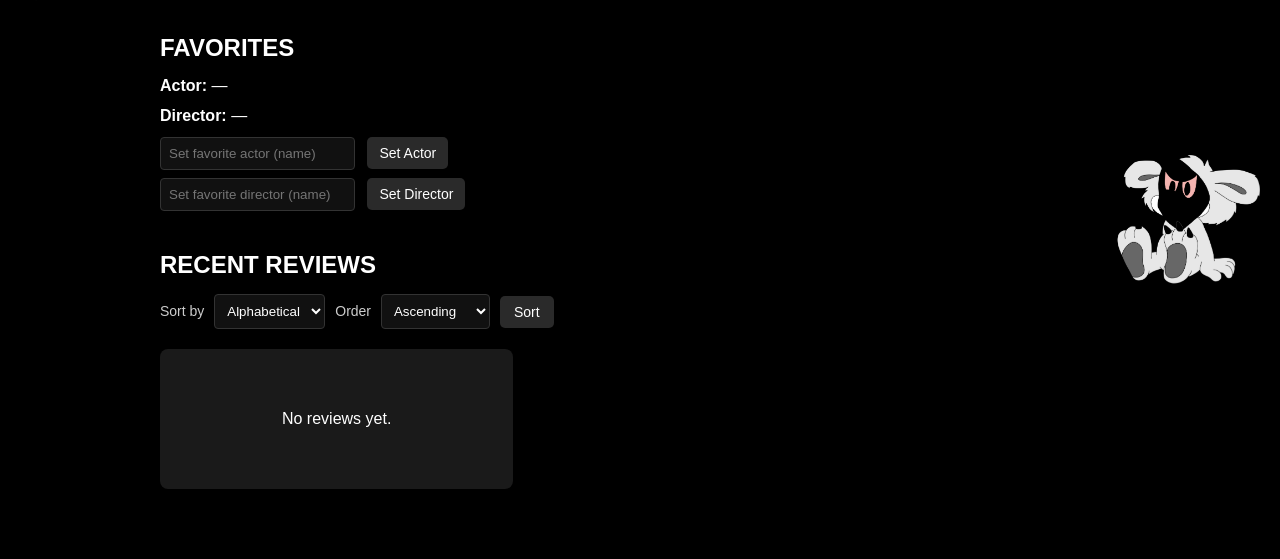
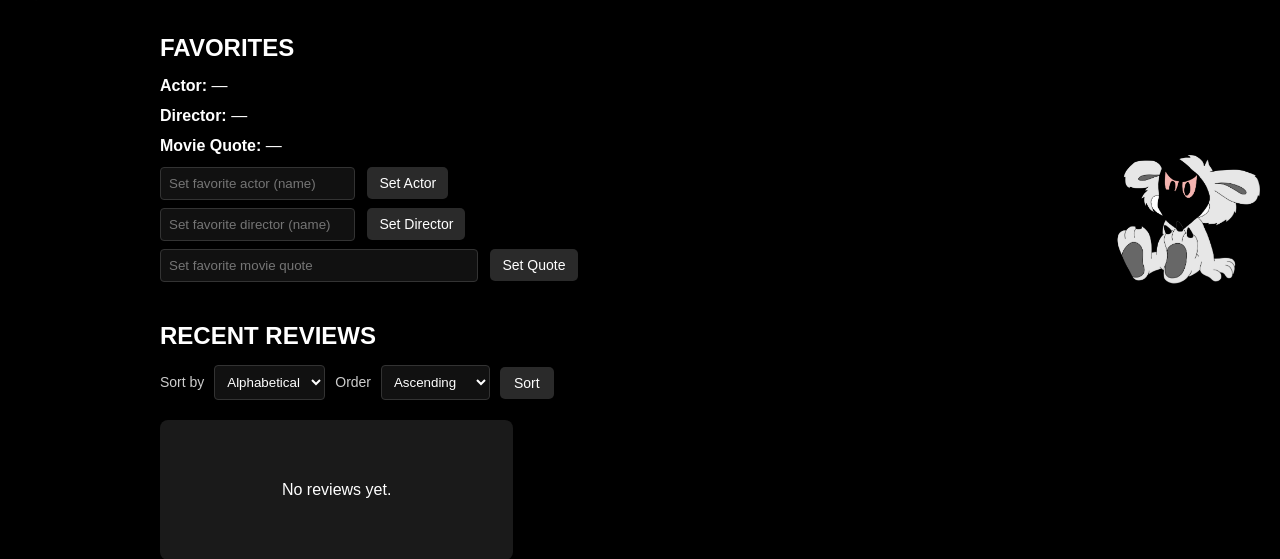
Before and after one commit to claythess/Database_Project, a Flask app: template templates/myprofile.html in a window 1280 px wide. Shown: the part 491-1050 px from the top of the page. Before the commit the page ends 980 px from the top, so only its background shows below. Run offline with Flask 3, Linux system fonts and the light colour scheme; the template is opened without the code that fills it, so the values that code supplies are empty.

Commit message:
Favorite quote

```diff
--- a/app.py
+++ b/app.py
@@ -54,6 +54,7 @@ def myprofile():
     reviews = list(database_utils.get_user_reviews(user_id))
     favorite_actor = database_utils.get_favorite_actor(user_id)
     favorite_director = database_utils.get_favorite_director(user_id)
+    favorite_movie_quote = database_utils.get_favorite_movie_quote(user_id)
     # Count unique movies the user has reviewed as movies seen
     movies_seen = len({r['movie_id'] for r in reviews if r['movie_id'] is not None})
 
@@ -85,6 +86,7 @@ def myprofile():
         reviews=enriched,
         favorite_actor=favorite_actor,
         favorite_director=favorite_director,
+        favorite_movie_quote=favorite_movie_quote,
         followers=followers,
         followees=followees,
         movies_seen=movies_seen,
@@ -279,6 +281,7 @@ def user_profile(username):
 
     favorite_actor = database_utils.get_favorite_actor(uid)
     favorite_director = database_utils.get_favorite_director(uid)
+    favorite_movie_quote = database_utils.get_favorite_movie_quote(uid)
 
     current_user_id = None
     token = session.get('token')
@@ -294,7 +297,7 @@ def user_profile(username):
         if cf and username in cf:
             is_following = True
 
-    return render_template('user_profile.html', username=username, reviews=enriched, favorite_actor=favorite_actor, favorite_director=favorite_director, is_owner=is_owner, is_following=is_following, movies_seen=movies_seen, sort_by=sort_by, order=order)
+    return render_template('user_profile.html', username=username, reviews=enriched, favorite_actor=favorite_actor, favorite_director=favorite_director, favorite_movie_quote=favorite_movie_quote, is_owner=is_owner, is_following=is_following, movies_seen=movies_seen, sort_by=sort_by, order=order)
 
 
 @app.route('/actor/<int:actor_id>')
@@ -353,6 +356,22 @@ def set_favorite_director():
     return redirect(url_for('myprofile'))
 
 
+@app.route('/set_favorite_movie_quote', methods=['POST'])
+def set_favorite_movie_quote():
+    token = session.get('token')
+    if not token:
+        return redirect(url_for('hello_world'))
+    user_id = database_utils.get_user_id_from_session(token)
+    if user_id is None:
+        return redirect(url_for('hello_world'))
+
+    movie_quote = request.form.get('movie_quote')
+    if movie_quote and movie_quote.strip() != '':
+        database_utils.set_favorite_movie_quote(user_id, movie_quote.strip())
+
+    return redirect(url_for('myprofile'))
+
+
 @app.route('/user_search', methods=['POST'])
 def user_search():
     query = request.form.get('username')
--- a/create_database.sql
+++ b/create_database.sql
@@ -123,3 +123,15 @@ create table favorite_actor (
     foreign key (user_id) references user(id),
     foreign key (actor_id) references actor(id)
 );
+
+create table movie_quote (
+	id integer primary key AUTOINCREMENT,
+    quote text not null
+);
+
+create table favorite_movie_quote (
+	user_id int,
+    quote_id int,
+    foreign key (user_id) references user(id),
+    foreign key (quote_id) references movie_quote(id)
+);
--- a/templates/myprofile.html
+++ b/templates/myprofile.html
@@ -183,6 +183,14 @@ body {
                     <span>—</span>
                 {% endif %}
             </div>
+            <div style="margin-bottom:12px">
+                <strong>Movie Quote:</strong>
+                {% if favorite_movie_quote %}
+                    <span style="color:#ffd700;font-style:italic;">"{{ favorite_movie_quote.quote }}"</span>
+                {% else %}
+                    <span>—</span>
+                {% endif %}
+            </div>
 
             <form action="/set_favorite_actor" method="post" style="margin-top:8px;">
                 <input type="text" name="actor" placeholder="Set favorite actor (name)" style="padding:8px;border-radius:4px;border:1px solid #333;background:#111;color:white;">
@@ -192,6 +200,11 @@ body {
             <form action="/set_favorite_director" method="post" style="margin-top:8px;">
                 <input type="text" name="director" placeholder="Set favorite director (name)" style="padding:8px;border-radius:4px;border:1px solid #333;background:#111;color:white;">
                 <button type="submit" class="logout-btn" style="position:static;display:inline-block;margin-left:8px;padding:8px 12px;">Set Director</button>
+            </form>
+
+            <form action="/set_favorite_movie_quote" method="post" style="margin-top:8px;">
+                <input type="text" name="movie_quote" placeholder="Set favorite movie quote" style="padding:8px;border-radius:4px;border:1px solid #333;background:#111;color:white;width:300px;">
+                <button type="submit" class="logout-btn" style="position:static;display:inline-block;margin-left:8px;padding:8px 12px;">Set Quote</button>
             </form>
         </div>
 
--- a/templates/user_profile.html
+++ b/templates/user_profile.html
@@ -25,6 +25,7 @@
       <p>Movies seen: <span class="fav">{{ movies_seen }}</span></p>
       <p>Favorite Actor: {% if favorite_actor %}<a class="fav" href="{{ url_for('actor_view', actor_id=favorite_actor.id) }}">{{ favorite_actor.name }}</a>{% else %}—{% endif %}</p>
       <p>Favorite Director: {% if favorite_director %}<a class="fav" href="{{ url_for('director_view', director_id=favorite_director.id) }}">{{ favorite_director.name }}</a>{% else %}—{% endif %}</p>
+      <p>Favorite Movie Quote: {% if favorite_movie_quote %}<span class="fav" style="font-style:italic;">"{{ favorite_movie_quote.quote }}"</span>{% else %}—{% endif %}</p>
 
       {% if is_owner %}
         <form action="/set_favorite_actor" method="post" style="margin-top:10px;">
@@ -34,6 +35,10 @@
         <form action="/set_favorite_director" method="post" style="margin-top:8px;">
           <input type="text" name="director" placeholder="Set favorite director (name)" style="padding:8px;border-radius:6px;background:#111;border:1px solid #222;color:#fff">
           <button type="submit" style="padding:8px 12px;margin-left:8px">Set Director</button>
+        </form>
+        <form action="/set_favorite_movie_quote" method="post" style="margin-top:8px;">
+          <input type="text" name="movie_quote" placeholder="Set favorite movie quote" style="padding:8px;border-radius:6px;background:#111;border:1px solid #222;color:#fff;width:300px">
+          <button type="submit" style="padding:8px 12px;margin-left:8px">Set Quote</button>
         </form>
       {% else %}
         {% if is_following %}
```
Also changed, not shown: database_utils.py (+42 -0 lines).
